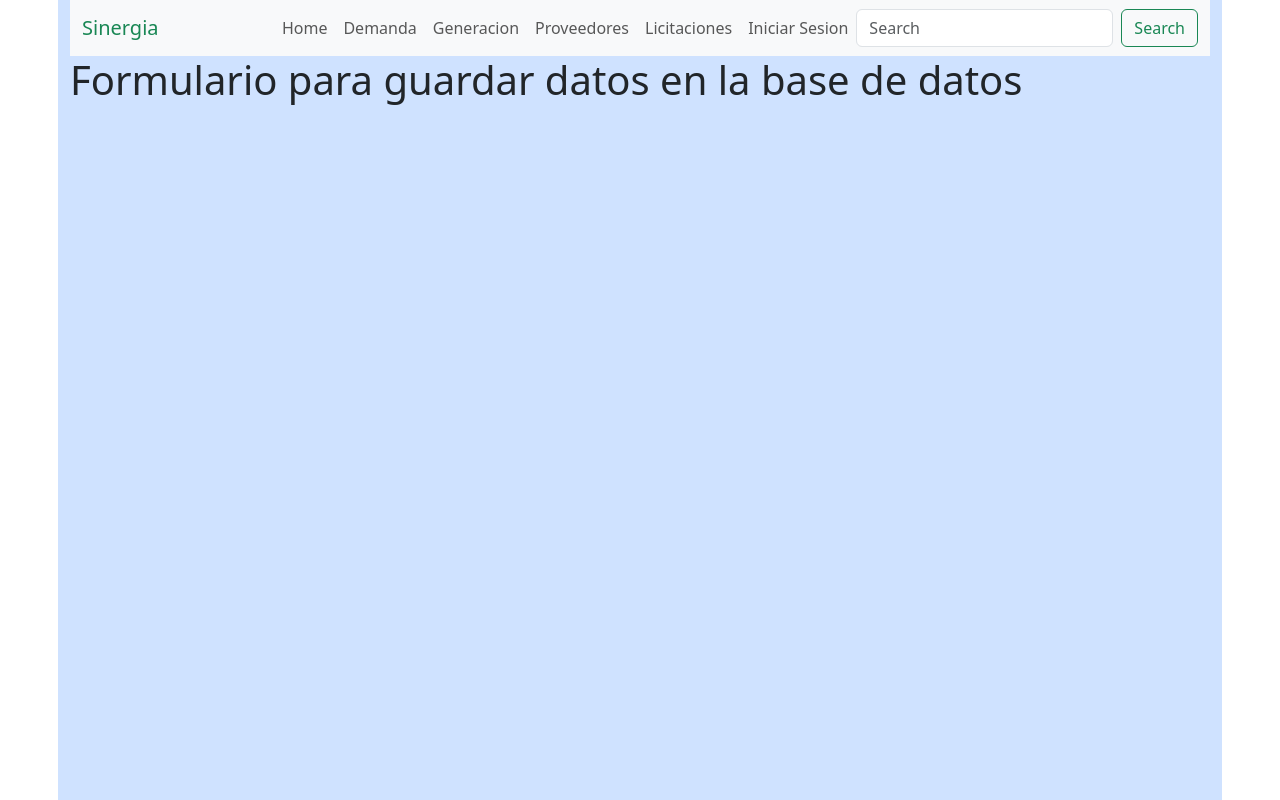
After one commit to Max-Power1/tp_energia, a PHP site: page /pages/demanda.php in a window 1280 px wide. The commit adds this page. Run offline with PHP 8.4, Linux system fonts and the light colour scheme.

Commit message:
armando estructura sitio

```diff
--- /dev/null
+++ b/drivers/menuPages.php
@@ -0,0 +1,46 @@
+<nav class="navbar navbar-expand-lg bg-body-tertiary">
+
+  <div class="container-fluid">
+
+    <a class="navbar-brand text-success" href="#">Sinergia</a>
+
+    <button class="navbar-toggler" type="button" data-bs-toggle="collapse" data-bs-target="#navbarSupportedContent" aria-controls="navbarSupportedContent" aria-expanded="false" aria-label="Toggle navigation">
+      <span class="navbar-toggler-icon"></span>
+    </button>
+
+    <div class="collapse navbar-collapse" id="navbarSupportedContent">
+
+      <ul class="navbar-nav ms-auto mb-2 mb-lg-0">
+        <li class="nav-item">
+          <a class="nav-link" href="../index.php">Home</a>
+        </li>
+
+        <li class="nav-item">
+          <a class="nav-link" href="./demanda.php">Demanda</a>
+        </li>
+
+        <li class="nav-item">
+          <a class="nav-link" href="./generacion.php">Generacion</a>
+        </li>
+
+        <li class="nav-item">
+          <a class="nav-link" href="./proveedores.php">Proveedores</a>
+        </li>
+
+        <li class="nav-item">
+          <a class="nav-link" href="./licitaciones.php">Licitaciones</a>
+        </li>
+
+        <li class="nav-item">
+          <a class="nav-link" href="./iniciar-sesion.php">Iniciar Sesion</a>
+        </li>
+      </ul>
+
+      <form class="d-flex" role="search">
+        <input class="form-control me-2" type="search" placeholder="Search" aria-label="Search">
+        <button class="btn btn-outline-success" type="submit">Search</button>
+      </form>
+
+    </div>
+  </div>
+</nav>
--- a/index.php
+++ b/index.php
@@ -9,7 +9,7 @@
 </head>
 <body>
     <div class="container bg-primary-subtle">
-        <?php include './menu.php'; ?>
+        <?php include './drivers/menuIndex.php'; ?>
         <h1>Formulario para guardar datos en la base de datos</h1>
 
         <main>
--- /dev/null
+++ b/pages/demanda.php
@@ -0,0 +1,19 @@
+<!DOCTYPE html>
+<html lang="es">
+<head>
+    <meta charset="UTF-8">
+    <meta name="viewport" content="width=device-width, initial-scale=1.0">
+    <title>Demanda</title>
+    <link rel="stylesheet" href="../css/bootstrap.min.css">
+    <link rel="stylesheet" href="../css/style.css">
+</head>
+<body>
+    <div class="container bg-primary-subtle">
+        <?php include '../drivers/menuPages.php'; ?>
+        <h1>Formulario para guardar datos en la base de datos</h1>
+
+
+    </div>
+    <script src="../js/bootstrap.bundle.min.js"></script>
+</body>
+</html>
```
Also changed, not shown: drivers/menuIndex.php (added, +46 -0 lines), menu.php (deleted, +0 -53 lines), pages/generacion.php (added, +19 -0 lines), pages/iniciar-sesion.php (added, +19 -0 lines), pages/licitaciones.php (added, +19 -0 lines), pages/proveedores.php (added, +19 -0 lines), model/db_config.php (renamed from db_config.php).
